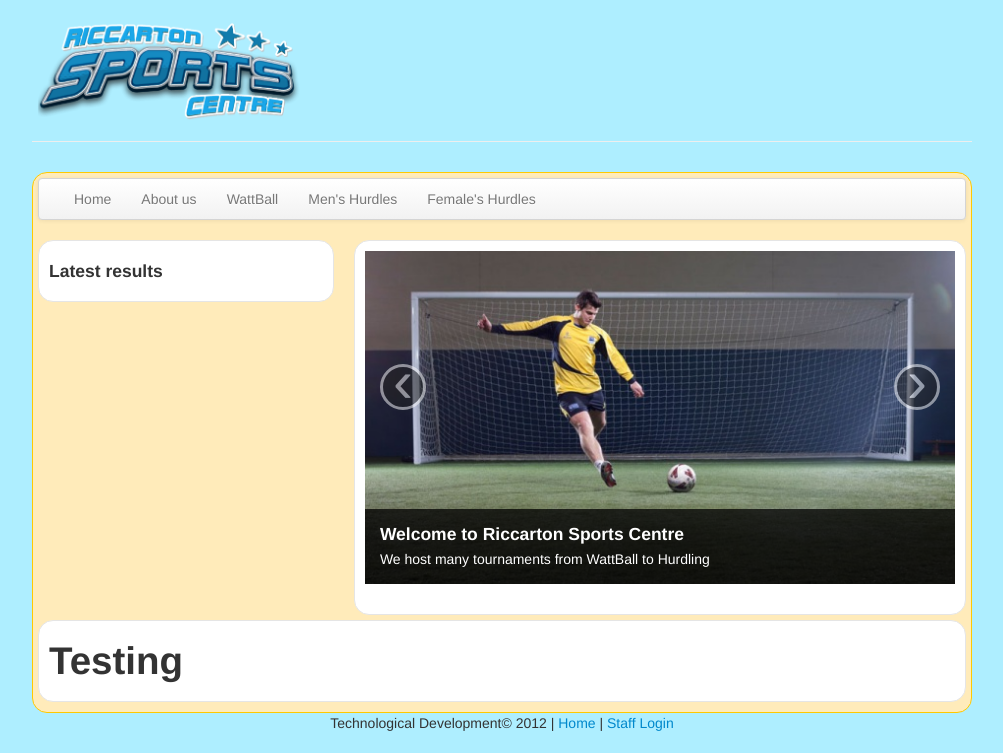
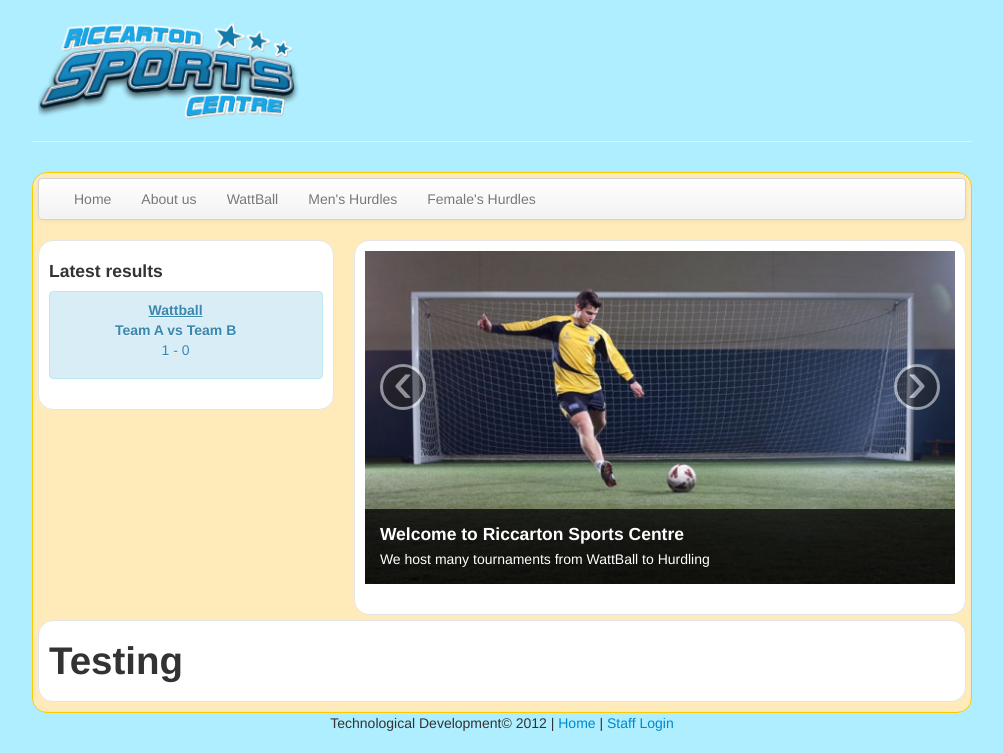
Before and after one commit to afleming1992/thirdyeargroup, a PHP site: page / in a window 1280 px wide. Shown: the top 753 px of the page, without its empty margins (138-1141 px from the left). Run offline with PHP 8.4, Linux system fonts and the light colour scheme; some libraries are stand-ins or nearby versions.

Commit message:
Updated Homepage with Boxes for the Latest Results part.

```diff
--- a/view/banner.php
+++ b/view/banner.php
@@ -3,6 +3,7 @@
 	{
 		?>
 		<div class="alert alert-success" style='text-align:center'>
+		  <button type="button" class="close" data-dismiss="alert">&times;</button>
 		  <b>You are now signed out!</b>
 		</div>
 		<?
@@ -12,6 +13,7 @@
 	{
 		?>
 		<div class="alert alert-success" style='text-align:center'>
+		  <button type="button" class="close" data-dismiss="alert">&times;</button>
 		  <b>Welcome back <?php echo $_SESSION['username'] ?>!</b> You are now signed in.
 		</div>
 		<?
--- a/view/home.php
+++ b/view/home.php
@@ -2,6 +2,13 @@
 	<div class="span12">
 		<div id='latestResult' class='span4 contentbox'>
 			<h4>Latest results</h4>
+				<a href='#'>
+					<div class="alert alert-info">
+						<div style='font-weight:bold;text-align:center;text-decoration:underline'>Wattball</div>
+						<div style='font-weight:bold;text-align:center;'>Team A vs Team B</div>
+						<p style='text-align:center'>1 - 0</p>
+					</div>
+				</a>
 		</div>
 
 		<div id='content' class='span8'>
```
